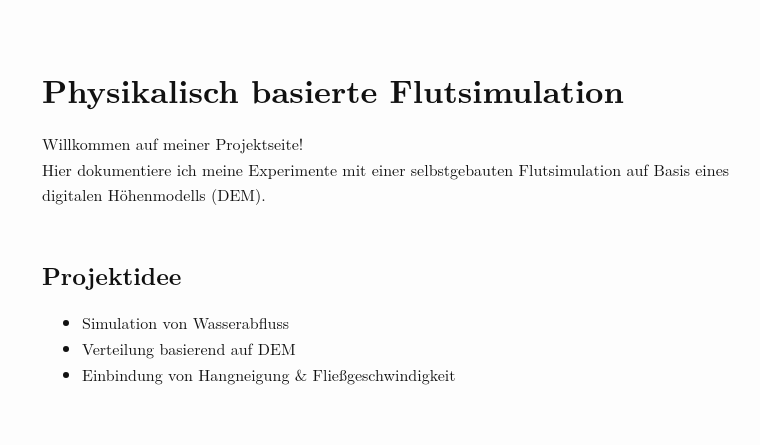
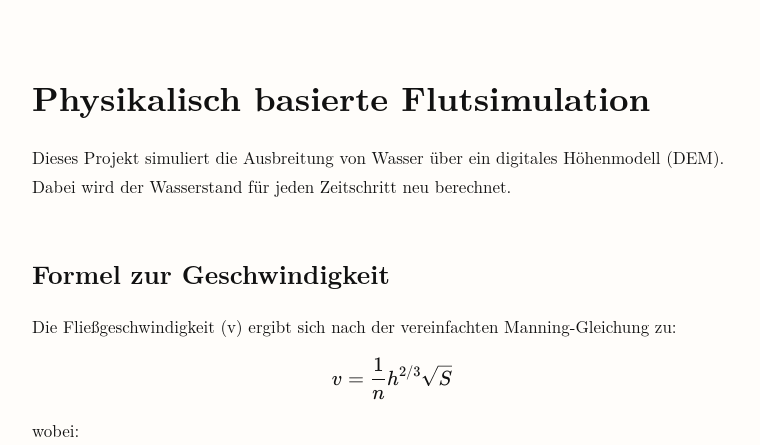
Before and after one commit to philippbaechler/docGeoFlowSim, a Jekyll site: the page built from index.md, in a window 1280 px wide. Shown: the top 445 px of the page, without its empty margins (248-1008 px from the left). Built offline with Jekyll 4.4.1, drawn with Linux system fonts in a browser that asks for light colours; some web fonts are replaced; some of the changed text lies outside the part shown.

Commit message:
Updated formula

```diff
--- a/_layouts/default.html
+++ b/_layouts/default.html
@@ -3,12 +3,12 @@
 <head>
   <meta charset="UTF-8" />
   <meta name="viewport" content="width=device-width, initial-scale=1.0" />
-  <title>{{ page.title }}</title>
+  <title>Physikalisch basierte Flutsimulation</title>
   <link rel="stylesheet" href="{{ '/assets/main.css' | relative_url }}">
   <link rel="stylesheet" href="https://cdn.jsdelivr.net/npm/katex@0.16.9/dist/katex.min.css">
   <script defer src="https://cdn.jsdelivr.net/npm/katex@0.16.9/dist/katex.min.js"></script>
   <script defer src="https://cdn.jsdelivr.net/npm/katex@0.16.9/dist/contrib/auto-render.min.js"
-  onload="renderMathInElement(document.body);"></script>
+    onload="renderMathInElement(document.body);"></script>
 </head>
 <body>
   <main>
--- a/assets/main.css
+++ b/assets/main.css
@@ -2,12 +2,12 @@
 
 body {
   font-family: 'Latin Modern Roman', 'Times New Roman', serif;
-  font-size: 16px;
-  line-height: 1.6;
-  max-width: 700px;
+  font-size: 17px;
+  line-height: 1.7;
+  max-width: 720px;
   margin: 3rem auto;
   padding: 0 1rem;
-  background: #fdfdfd;
+  background: #fffdfa;
   color: #111;
 }
 
@@ -19,8 +19,8 @@ h1, h2, h3 {
 
 code, pre {
   background: #f4f4f4;
-  padding: 0.2em 0.4em;
-  border-radius: 3px;
+  padding: 0.3em 0.5em;
+  border-radius: 4px;
   font-family: monospace;
 }
 
--- a/index.md
+++ b/index.md
@@ -5,26 +5,27 @@ title: Physikalisch basierte Flutsimulation
 
 # Physikalisch basierte Flutsimulation
 
-Willkommen auf meiner Projektseite!
-Hier dokumentiere ich meine Experimente mit einer selbstgebauten Flutsimulation auf Basis eines digitalen Höhenmodells (DEM).
+Dieses Projekt simuliert die Ausbreitung von Wasser über ein digitales Höhenmodell (DEM). Dabei wird der Wasserstand für jeden Zeitschritt neu berechnet.
 
-## Projektidee
+## Formel zur Geschwindigkeit
 
-- Simulation von Wasserabfluss
-- Verteilung basierend auf DEM
-- Einbindung von Hangneigung & Fließgeschwindigkeit
+Die Fließgeschwindigkeit \(v\) ergibt sich nach der vereinfachten Manning-Gleichung zu:
+
+\\[
+v = \\frac{1}{n} h^{2/3} \\sqrt{S}
+\\]
+
+wobei:
+
+- \(v\): Fließgeschwindigkeit [m/s]
+- \(n\): Rauigkeitsbeiwert (z. B. 0.03 für Beton)
+- \(h\): Wassertiefe [m]
+- \(S\): Hangneigung [-]
 
 ## Beispielplot
 
-<img src="https://drive.google.com/uc?export=download&id=1PtSKMzJWDPM_wp6dnS5OaW2ym7cpQw-_" alt="Simulationsergebnis" width="600">
+<img src="https://drive.google.com/uc?export=view&id=1PtSKMzJWDPM_wp6dnS5OaW2ym7cpQw-_" alt="Simulationsergebnis" width="600">
 
-## Beispielformel
+## Fazit
 
-Die Formel lautet: \( v = \frac{1}{n} h^{2/3} \sqrt{S} \)
-
-## Quellcode
-
-Den vollständigen Python-Code findest du auf [GitHub](https://github.com/dein-benutzername/dein-repo).
-
----
-Erstellt mit ❤️ und GitHub Pages.
+Die Simulation erreicht eine stabile Verteilung des Wassers nach mehreren Schritten. Weitere Optimierungen wie eine zeitabhängige Flussberechnung oder Einbezug von Infiltration sind möglich.
```
